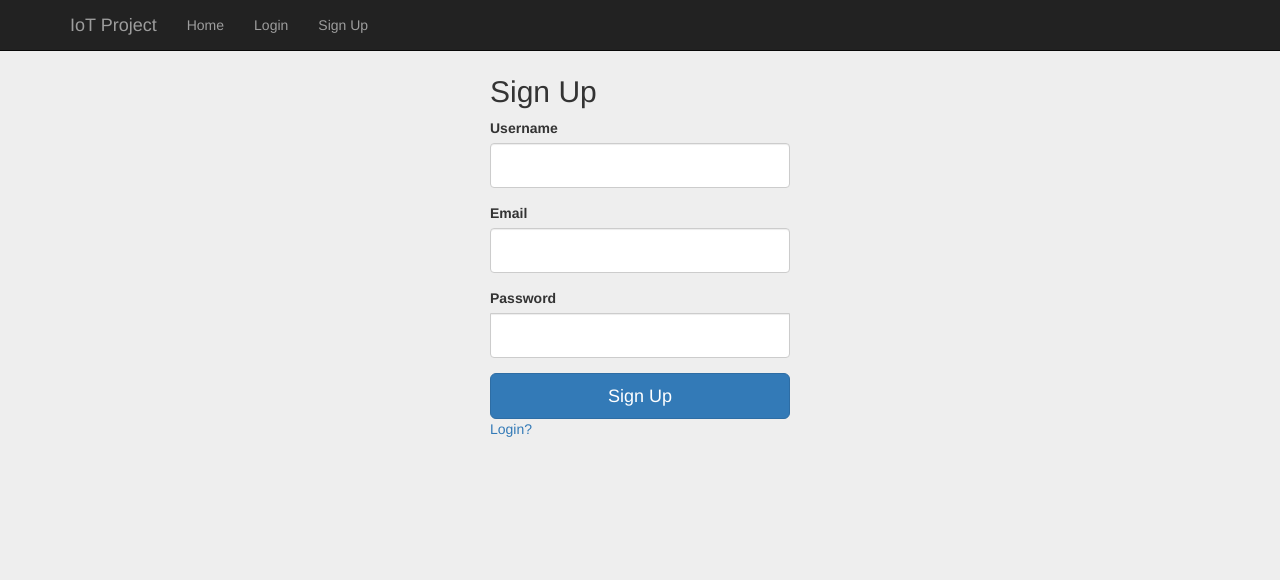
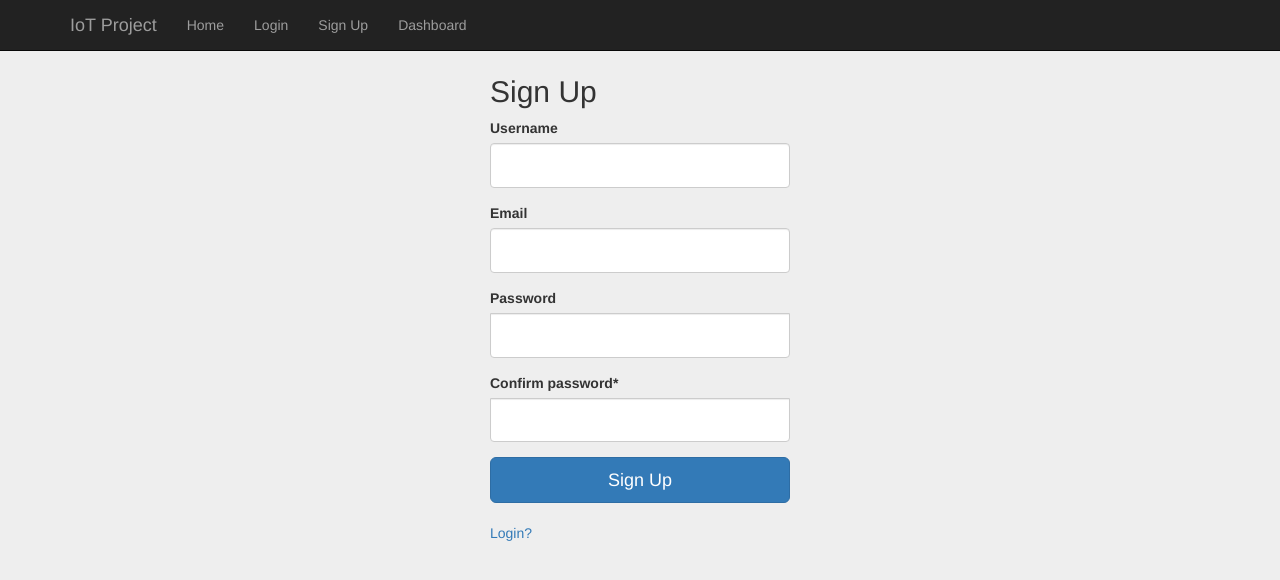
Before and after one commit to Sophal24/flask-login-system, a Flask app: page /signup in a window 1280 px wide. Shown: the top 580 px of the page. Run offline with Flask 2, Linux system fonts and the light colour scheme; some libraries are stand-ins or nearby versions.

Commit message:
try to edit some code in app.py

```diff
--- a/app.py
+++ b/app.py
@@ -1,8 +1,8 @@
-from flask import Flask, render_template, redirect, url_for
+from flask import Flask, render_template, redirect, url_for, flash, session
 from flask_bootstrap import Bootstrap
 from flask_wtf import FlaskForm
 from wtforms import StringField, PasswordField, BooleanField
-from wtforms.validators import InputRequired, Email, Length
+from wtforms.validators import InputRequired, Email, Length, EqualTo
 from flask_sqlalchemy  import SQLAlchemy
 from werkzeug.security import generate_password_hash, check_password_hash
 from flask_login import LoginManager, UserMixin, login_user, login_required, logout_user, current_user
@@ -38,6 +38,7 @@ class RegisterForm(FlaskForm):
     email = StringField('Email', validators=[InputRequired(), Email(message='Invalid email'), Length(max=50)])
     username = StringField('Username', validators=[InputRequired(), Length(min=4, max=15)])
     password = PasswordField('Password', validators=[InputRequired(), Length(min=8, max=80)])
+    password_confirm = PasswordField('Confirm password*', validators=[InputRequired(), EqualTo('password')])
 
 
 @app.route('/')
@@ -46,8 +47,8 @@ def index():
 
 @app.route('/login', methods=['GET', 'POST'])
 def login():
+
     form = LoginForm()
-
     if form.validate_on_submit():
         user = User.query.filter_by(username=form.username.data).first()
         if user:
@@ -62,17 +63,15 @@ def login():
 
 @app.route('/signup', methods=['GET', 'POST'])
 def signup():
+
     form = RegisterForm()
+    if form.validate_on_submit():
+        hashed_password = generate_password_hash(form.password.data, method='sha256') #hash password
+        new_user = User(username=form.username.data, email=form.email.data, password=hashed_password) #put all data from form in to Class User
 
-    if form.validate_on_submit():
-        hashed_password = generate_password_hash(form.password.data, method='sha256')
-        new_user = User(username=form.username.data, email=form.email.data, password=hashed_password)
         db.session.add(new_user)
         db.session.commit()
-
-        return redirect(url_for('login'))
-        #return '<h1>' + form.username.data + ' ' + form.email.data + ' ' + form.password.data + '</h1>'
-
+        return redirect(url_for('dashboard'))
     return render_template('signup.html', form=form, signup=True)
 
 @app.route('/dashboard')
@@ -84,6 +83,7 @@ def dashboard():
 @login_required
 def logout():
     logout_user()
+    # session.pop('login', None)
     return redirect(url_for('index'))
 
 if __name__ == '__main__':
--- a/templates/dashboard.html
+++ b/templates/dashboard.html
@@ -24,8 +24,8 @@ Dashboard
         <div id="navbar" class="navbar-collapse collapse">
           <ul class="nav navbar-nav navbar-right">
             <li><a href="#">Dashboard</a></li>
-            <li><a href="#">Settings</a></li>
-            <li><a href="#">Profile</a></li>
+            <li><a href="{{ url_for('login') }}">Settings-login</a></li>
+            <li><a href="{{ url_for('signup') }}">Profile-signup</a></li>
             <li><a href="{{ url_for('logout') }}">Log Out</a></li>
           </ul>
           <form class="navbar-form navbar-right">
--- a/templates/index.html
+++ b/templates/index.html
@@ -26,6 +26,7 @@ Home
             <li class="nav-item"><a class="nav-link {% if home %} active {% endif %}" href="{{ url_for('index') }}">Home</a></li>
             <li class="nav-item"><a class="nav-link {% if login %} active {% endif %}" href="{{ url_for('login') }}">Login</a></li>
             <li class="nav-item"><a class="nav-link {% if signup %} active {% endif %}" href="{{ url_for('signup') }}">Sign Up</a></li>
+            <li class="nav-item"><a class="nav-link " href="{{ url_for('dashboard') }}">Dashboard</a></li>
           </ul>
         </div><!--/.nav-collapse -->
       </div>
--- a/templates/login.html
+++ b/templates/login.html
@@ -27,6 +27,7 @@ Login
             <li><a class="nav-link {% if home %} active {% endif %}" href="{{ url_for('index') }}">Home</a></li>
             <li><a class="nav-link {% if login %} active {% endif %}" href="{{ url_for('login') }}">Login</a></li>
             <li><a class="nav-link {% if signup %} active {% endif %}" href="{{ url_for('signup') }}">Sign Up</a></li>
+            <li class="nav-item"><a class="nav-link " href="{{ url_for('dashboard') }}">Dashboard</a></li>
           </ul>
         </div><!--/.nav-collapse -->
       </div>
@@ -41,7 +42,8 @@ Login
         {{ wtf.form_field(form.password) }}
         {{ wtf.form_field(form.remember) }}
         <button class="btn btn-lg btn-primary btn-block" type="submit">Sign in</button>
-        <a href="signup" style="text-align: center; margin-top: 100px;" class="form-signin-heading">Register?</a>
+        <br>
+        <a href="signup" style="text-align: center;" class="form-signin-heading">Register?</a>
       </form>
 
     </div> <!-- /container -->
--- a/templates/signup.html
+++ b/templates/signup.html
@@ -27,6 +27,7 @@ Sign Up
         <li><a class="nav-link {% if home %} active {% endif %}" href="{{ url_for('index') }}">Home</a></li>
         <li><a class="nav-link {% if login %} active {% endif %}" href="{{ url_for('login') }}">Login</a></li>
         <li><a class="nav-link {% if signup %} active {% endif %}" href="{{ url_for('signup') }}">Sign Up</a></li>
+        <li class="nav-item"><a class="nav-link " href="{{ url_for('dashboard') }}">Dashboard</a></li>
       </ul>
     </div><!--/.nav-collapse -->
   </div>
@@ -39,7 +40,9 @@ Sign Up
     {{ wtf.form_field(form.username) }}
     {{ wtf.form_field(form.email) }}
     {{ wtf.form_field(form.password) }}
+    {{ wtf.form_field(form.password_confirm) }}
     <button class="btn btn-lg btn-primary btn-block" type="submit">Sign Up</button>
+    <br>
     <a href="login">Login?</a>
   </form>
 
```
Also changed, not shown: 9 other files.
